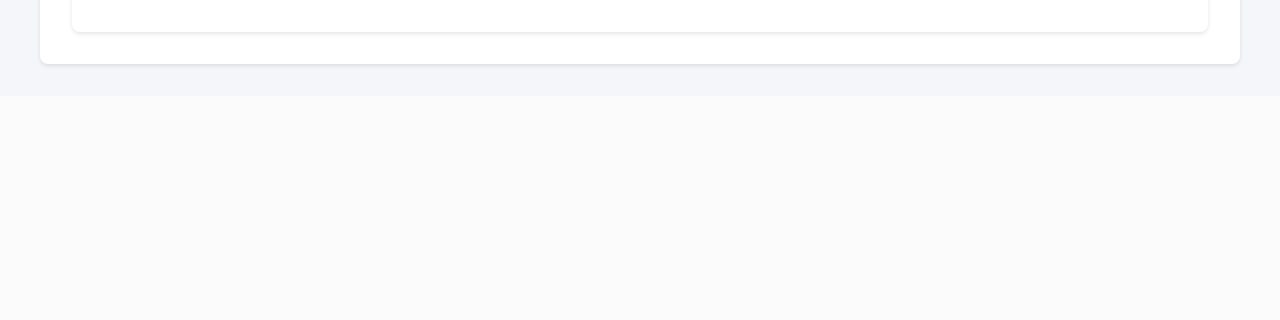
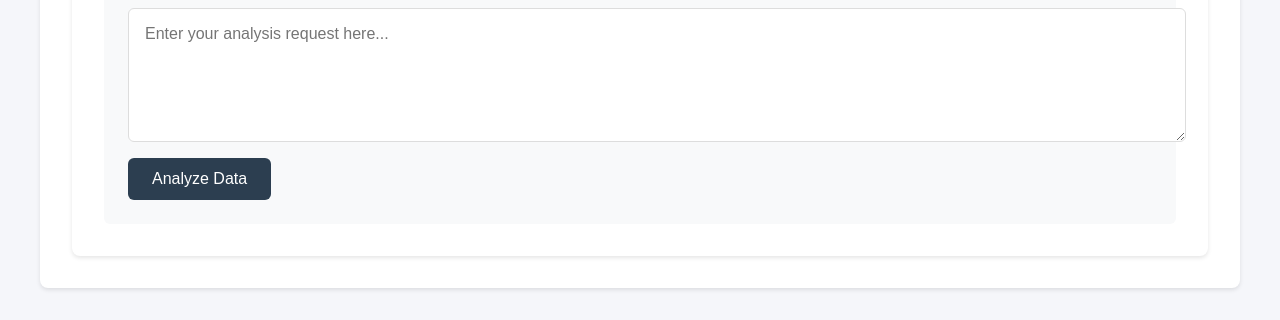
Before and after one commit to alexciechonski/CRUD-comp0034-Flask, a Flask app: page /time-series in a window 1280 px wide. Shown: the part 1758-2078 px from the top of the page. Before the commit the page ends 1825 px from the top, so only its background shows below. Run offline with Flask 3, Linux system fonts and the light colour scheme; data comes from the database, SQL or seed files in the repository; some libraries are stand-ins or nearby versions.

Commit message:
llm and data series remade

```diff
--- a/src/frontend/app.py
+++ b/src/frontend/app.py
@@ -619,5 +619,53 @@ def regression_data():
             }
         }), 500
 
+@app.route('/api/analyze')
+def analyze_data():
+    try:
+        # Get parameters
+        prompt = request.args.get('prompt')
+        selected_restrictions = request.args.getlist('restrictions[]')
+        database = request.args.get('database', 'covid.db')
+        table = request.args.get('table')
+
+        if not prompt:
+            return jsonify({'error': 'Missing prompt parameter'}), 400
+        if not database:
+            return jsonify({'error': 'Missing database parameter'}), 400
+        if database != 'covid.db' and not table:
+            return jsonify({'error': 'Missing table parameter'}), 400
+
+        # Create Model instance and get correlation
+        try:
+            model = Model(selected_restrictions, database, table)
+            correlation = model.get_correlation()
+
+            # Create system prompt with correlation information
+            variable = table if table else "restrictions"
+            system_prompt = f"The correlation between number of restrictions and {variable} is {correlation:.3f}. "
+
+            # Get AI response
+            from src.utils import get_resp
+            response = get_resp(system_prompt + prompt)
+
+            return jsonify({
+                'analysis': response,
+                'correlation': correlation
+            })
+
+        except Exception as model_error:
+            print(f"Model error: {str(model_error)}")
+            return jsonify({
+                'error': 'Failed to analyze data',
+                'details': str(model_error)
+            }), 500
+
+    except Exception as e:
+        print(f"Error in analyze_data: {str(e)}")
+        return jsonify({
+            'error': 'Failed to process analysis request',
+            'details': str(e)
+        }), 500
+
 if __name__ == '__main__':
     app.run(debug=True)
--- a/src/frontend/templates/time_series.html
+++ b/src/frontend/templates/time_series.html
@@ -43,6 +43,12 @@
             </div>
             <div id="plotlyChart"></div>
             <div id="regressionChart" style="margin-top: 2rem;"></div>
+
+            <div class="input-container" style="margin-top: 2rem;">
+                <textarea id="analysisInput" class="analysis-textarea" placeholder="Enter your analysis request here..."></textarea>
+                <button id="submitAnalysis" class="submit-button">Analyze Data</button>
+                <div id="analysisResult" class="analysis-result"></div>
+            </div>
         </div>
     </div>
 </div>
@@ -143,6 +149,76 @@
         width: 100%;
         height: 400px;
     }
+
+    .input-container {
+        width: 100%;
+        display: flex;
+        flex-direction: column;
+        gap: 1rem;
+    }
+
+    .analysis-textarea {
+        width: 100%;
+        min-height: 100px;
+        padding: 1rem;
+        border: 1px solid #ddd;
+        border-radius: 6px;
+        font-size: 1rem;
+        font-family: inherit;
+        resize: vertical;
+        transition: border-color 0.2s;
+    }
+
+    .analysis-textarea:focus {
+        border-color: var(--primary-color);
+        outline: none;
+        box-shadow: 0 0 0 2px rgba(0, 128, 128, 0.1);
+    }
+
+    .submit-button {
+        padding: 0.75rem 1.5rem;
+        background-color: var(--primary-color);
+        color: white;
+        border: none;
+        border-radius: 6px;
+        font-size: 1rem;
+        cursor: pointer;
+        transition: background-color 0.2s;
+        align-self: flex-start;
+    }
+
+    .submit-button:hover {
+        background-color: var(--primary-dark);
+    }
+
+    .submit-button:disabled {
+        background-color: #ccc;
+        cursor: not-allowed;
+    }
+
+    .analysis-result {
+        margin-top: 1rem;
+        padding: 1.5rem;
+        border-radius: 6px;
+        background-color: #f8f9fa;
+        border: 1px solid #e9ecef;
+        display: none;
+        font-size: 1rem;
+        line-height: 1.6;
+        color: #333;
+        white-space: pre-wrap;
+    }
+
+    .analysis-result.error {
+        border-color: #dc3545;
+        color: #dc3545;
+        background-color: #fff5f5;
+    }
+
+    .analysis-result.loading {
+        color: #666;
+        font-style: italic;
+    }
 </style>
 {% endblock %}
 
@@ -157,6 +233,9 @@ document.addEventListener('DOMContentLoaded', function() {
     const loadingSpinner = document.getElementById('loadingSpinner');
     const plotlyChart = document.getElementById('plotlyChart');
     const regressionChart = document.getElementById('regressionChart');
+    const analysisInput = document.getElementById('analysisInput');
+    const submitAnalysis = document.getElementById('submitAnalysis');
+    const analysisResult = document.getElementById('analysisResult');
 
     // Constants
     const NON_GRAPHABLE = ['Date', 'Week', 'Source', 'Restriction', 'SummaryRestriction', 'DailyRestriction', 'WeeklyRestriction'];
@@ -625,6 +704,52 @@ document.addEventListener('DOMContentLoaded', function() {
         await updateChart();  // Update time series chart
         await updateRegressionChart(selectedDb, selectedTable, selectedRestrictions);  // Update regression chart
     });
+
+    // Event listener for analysis submission
+    submitAnalysis.addEventListener('click', async function() {
+        const analysisText = analysisInput.value.trim();
+        if (!analysisText) return;
+
+        try {
+            submitAnalysis.disabled = true;
+            const selectedDb = databaseSelect.value;
+            const selectedTable = tableSelect.value;
+            const selectedRestrictions = Array.from(restrictionSelect.selectedOptions).map(opt => opt.value);
+
+            // Show loading state
+            analysisResult.textContent = 'Analyzing data...';
+            analysisResult.style.display = 'block';
+            analysisResult.className = 'analysis-result loading';
+
+            // Prepare the request URL with parameters
+            const analysisUrl = new URL('/api/analyze', window.location.origin);
+            analysisUrl.searchParams.append('prompt', analysisText);
+            analysisUrl.searchParams.append('database', selectedDb);
+            if (selectedTable) {
+                analysisUrl.searchParams.append('table', selectedTable);
+            }
+            if (selectedRestrictions.length > 0) {
+                selectedRestrictions.forEach(r => analysisUrl.searchParams.append('restrictions[]', r));
+            }
+
+            const response = await fetch(analysisUrl);
+            if (!response.ok) {
+                throw new Error('Failed to analyze data');
+            }
+
+            const result = await response.json();
+            analysisResult.textContent = result.analysis;
+            analysisResult.style.display = 'block';
+            analysisResult.className = 'analysis-result';
+        } catch (error) {
+            console.error('Error:', error);
+            analysisResult.textContent = 'Error analyzing data: ' + error.message;
+            analysisResult.style.display = 'block';
+            analysisResult.className = 'analysis-result error';
+        } finally {
+            submitAnalysis.disabled = false;
+        }
+    });
 });
 </script>
 {% endblock %}
```
